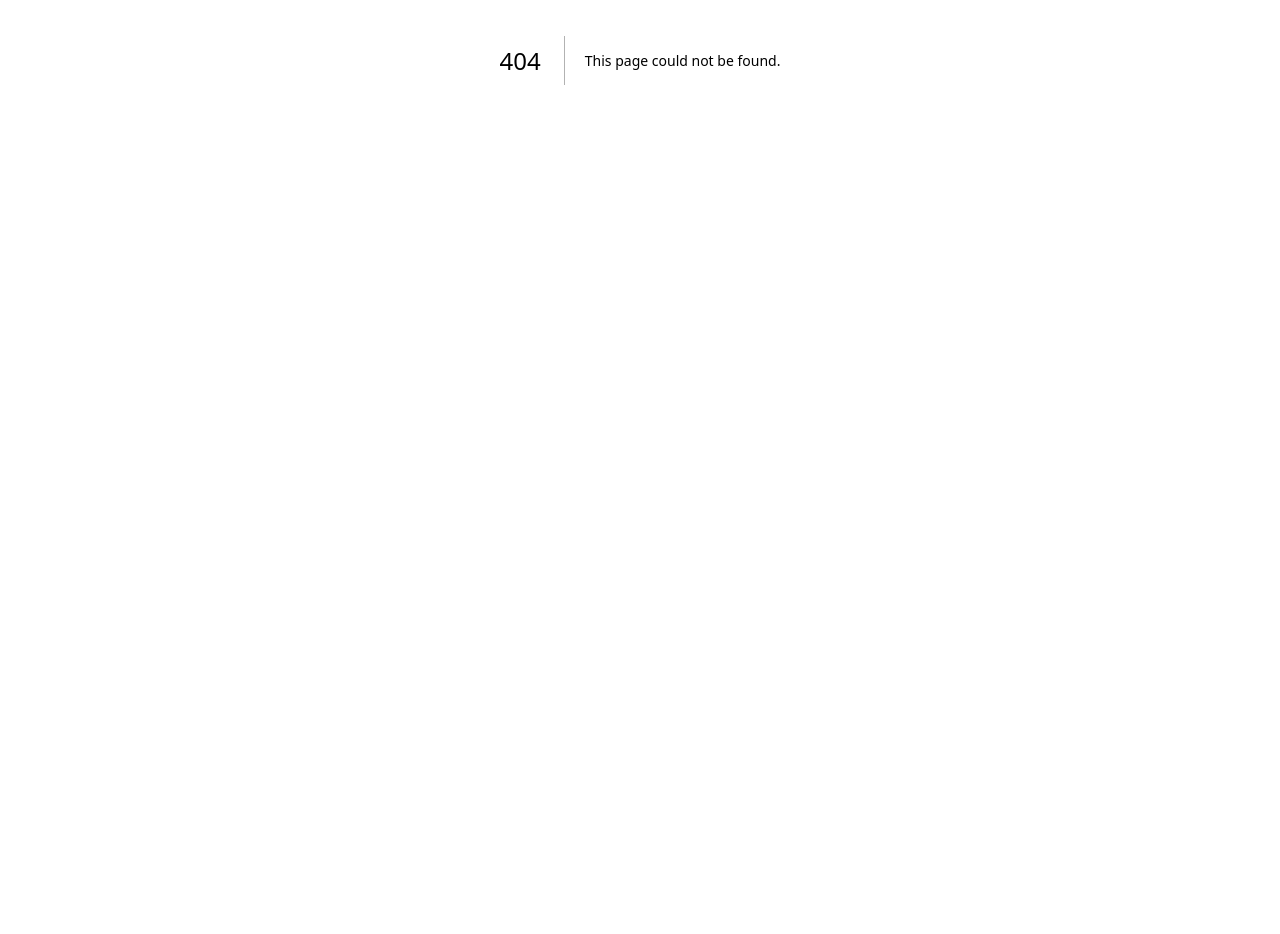
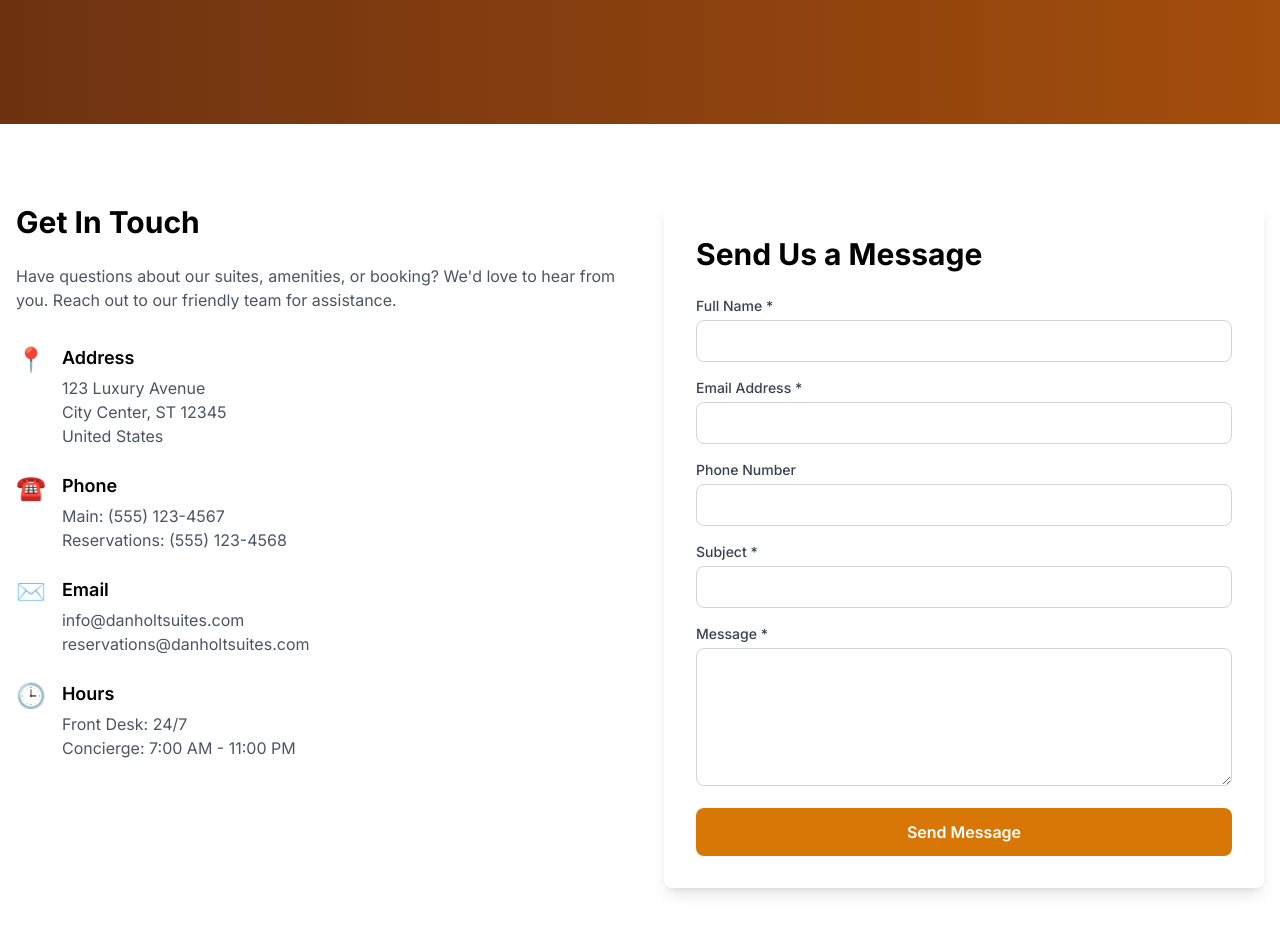
Before and after one commit to JohnOkenyi/danholt-suites, a Next.js app: page /contact in a window 1280 px wide. Before the commit this address had no page. Shown: the part 340-1274 px from the top of the page. Before the commit the page ends 800 px from the top, so only its background shows below. Built offline with nearby package versions, Linux system fonts and the light colour scheme.

Commit message:
Create page.tsx

```diff
--- /dev/null
+++ b/app/contact/page.tsx
@@ -0,0 +1,198 @@
+'use client'
+
+import { useState } from 'react'
+import Header from '@/components/Header'
+import Footer from '@/components/Footer'
+
+export default function ContactPage() {
+  const [formData, setFormData] = useState({
+    name: '',
+    email: '',
+    phone: '',
+    subject: '',
+    message: ''
+  })
+
+  const [submitted, setSubmitted] = useState(false)
+
+  const handleSubmit = async (e: React.FormEvent) => {
+    e.preventDefault()
+    // Here you would typically send the form data to your backend
+    console.log('Form submitted:', formData)
+    setSubmitted(true)
+    setTimeout(() => setSubmitted(false), 5000)
+  }
+
+  const handleChange = (e: React.ChangeEvent<HTMLInputElement | HTMLTextAreaElement>) => {
+    setFormData({
+      ...formData,
+      [e.target.name]: e.target.value
+    })
+  }
+
+  return (
+    <div className="min-h-screen">
+      <Header />
+
+      {/* Page Header */}
+      <section className="relative h-96 bg-gray-900">
+        <div className="absolute inset-0 bg-gradient-to-r from-amber-900 to-amber-700 opacity-90" />
+        <div className="relative z-10 flex flex-col items-center justify-center h-full text-white text-center px-4">
+          <h1 className="text-5xl md:text-6xl font-bold mb-4">Contact Us</h1>
+          <p className="text-xl md:text-2xl max-w-2xl">We're here to help and answer any questions</p>
+        </div>
+      </section>
+
+      {/* Contact Content */}
+      <section className="py-20 px-4">
+        <div className="max-w-7xl mx-auto">
+          <div className="grid grid-cols-1 lg:grid-cols-2 gap-12">
+            {/* Contact Information */}
+            <div>
+              <h2 className="text-3xl font-bold mb-6">Get In Touch</h2>
+              <p className="text-gray-600 mb-8">
+                Have questions about our suites, amenities, or booking? We'd love to hear from you.
+                Reach out to our friendly team for assistance.
+              </p>
+
+              <div className="space-y-6">
+                <div className="flex items-start">
+                  <div className="text-amber-600 text-2xl mr-4">📍</div>
+                  <div>
+                    <h3 className="font-semibold text-lg mb-1">Address</h3>
+                    <p className="text-gray-600">123 Luxury Avenue<br />City Center, ST 12345<br />United States</p>
+                  </div>
+                </div>
+
+                <div className="flex items-start">
+                  <div className="text-amber-600 text-2xl mr-4">☎️</div>
+                  <div>
+                    <h3 className="font-semibold text-lg mb-1">Phone</h3>
+                    <p className="text-gray-600">Main: (555) 123-4567<br />Reservations: (555) 123-4568</p>
+                  </div>
+                </div>
+
+                <div className="flex items-start">
+                  <div className="text-amber-600 text-2xl mr-4">✉️</div>
+                  <div>
+                    <h3 className="font-semibold text-lg mb-1">Email</h3>
+                    <p className="text-gray-600">info@danholtsuites.com<br />reservations@danholtsuites.com</p>
+                  </div>
+                </div>
+
+                <div className="flex items-start">
+                  <div className="text-amber-600 text-2xl mr-4">🕒</div>
+                  <div>
+                    <h3 className="font-semibold text-lg mb-1">Hours</h3>
+                    <p className="text-gray-600">Front Desk: 24/7<br />Concierge: 7:00 AM - 11:00 PM</p>
+                  </div>
+                </div>
+              </div>
+            </div>
+
+            {/* Contact Form */}
+            <div className="bg-white p-8 rounded-lg shadow-lg">
+              <h2 className="text-3xl font-bold mb-6">Send Us a Message</h2>
+              {submitted && (
+                <div className="bg-green-100 border border-green-400 text-green-700 px-4 py-3 rounded mb-4">
+                  Thank you for your message! We'll get back to you soon.
+                </div>
+              )}
+              <form onSubmit={handleSubmit} className="space-y-4">
+                <div>
+                  <label htmlFor="name" className="block text-sm font-medium text-gray-700 mb-1">
+                    Full Name *
+                  </label>
+                  <input
+                    type="text"
+                    id="name"
+                    name="name"
+                    required
+                    value={formData.name}
+                    onChange={handleChange}
+                    className="w-full px-4 py-2 border border-gray-300 rounded-lg focus:ring-2 focus:ring-amber-500 focus:border-transparent"
+                  />
+                </div>
+
+                <div>
+                  <label htmlFor="email" className="block text-sm font-medium text-gray-700 mb-1">
+                    Email Address *
+                  </label>
+                  <input
+                    type="email"
+                    id="email"
+                    name="email"
+                    required
+                    value={formData.email}
+                    onChange={handleChange}
+                    className="w-full px-4 py-2 border border-gray-300 rounded-lg focus:ring-2 focus:ring-amber-500 focus:border-transparent"
+                  />
+                </div>
+
+                <div>
+                  <label htmlFor="phone" className="block text-sm font-medium text-gray-700 mb-1">
+                    Phone Number
+                  </label>
+                  <input
+                    type="tel"
+                    id="phone"
+                    name="phone"
+                    value={formData.phone}
+                    onChange={handleChange}
+                    className="w-full px-4 py-2 border border-gray-300 rounded-lg focus:ring-2 focus:ring-amber-500 focus:border-transparent"
+                  />
+                </div>
+
+                <div>
+                  <label htmlFor="subject" className="block text-sm font-medium text-gray-700 mb-1">
+                    Subject *
+                  </label>
+                  <input
+                    type="text"
+                    id="subject"
+                    name="subject"
+                    required
+                    value={formData.subject}
+                    onChange={handleChange}
+                    className="w-full px-4 py-2 border border-gray-300 rounded-lg focus:ring-2 focus:ring-amber-500 focus:border-transparent"
+                  />
+                </div>
+
+                <div>
+                  <label htmlFor="message" className="block text-sm font-medium text-gray-700 mb-1">
+                    Message *
+                  </label>
+                  <textarea
+                    id="message"
+                    name="message"
+                    required
+                    rows={5}
+                    value={formData.message}
+                    onChange={handleChange}
+                    className="w-full px-4 py-2 border border-gray-300 rounded-lg focus:ring-2 focus:ring-amber-500 focus:border-transparent"
+                  />
+                </div>
+
+                <button
+                  type="submit"
+                  className="w-full bg-amber-600 hover:bg-amber-700 text-white px-6 py-3 rounded-lg font-semibold transition"
+                >
+                  Send Message
+                </button>
+              </form>
+            </div>
+          </div>
+        </div>
+      </section>
+
+      {/* Map Section (Placeholder) */}
+      <section className="h-96 bg-gray-200">
+        <div className="h-full flex items-center justify-center text-gray-500">
+          <p>Map Location Placeholder</p>
+        </div>
+      </section>
+
+      <Footer />
+    </div>
+  )
+}
```
